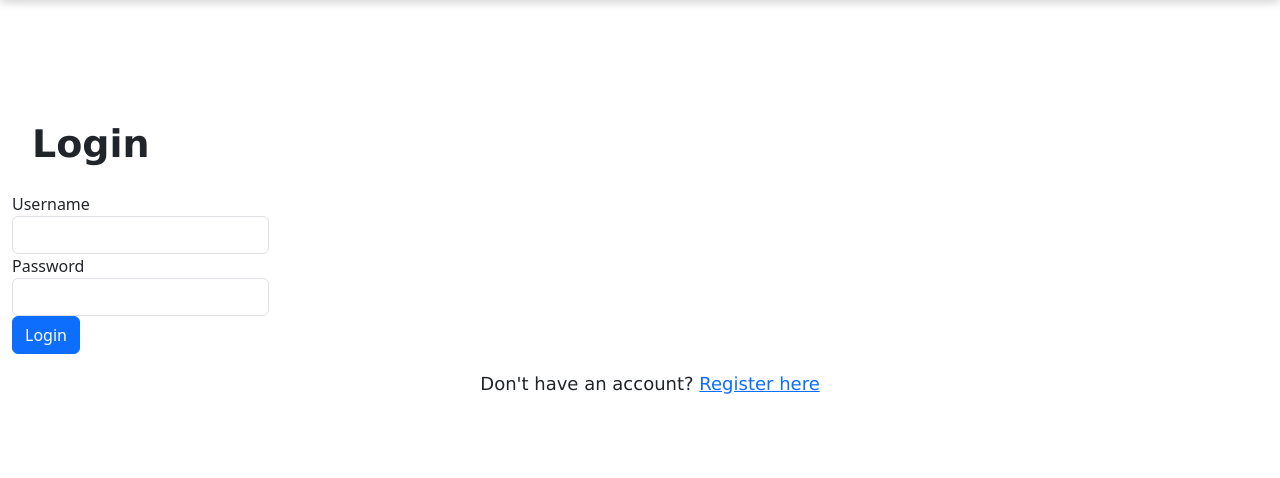
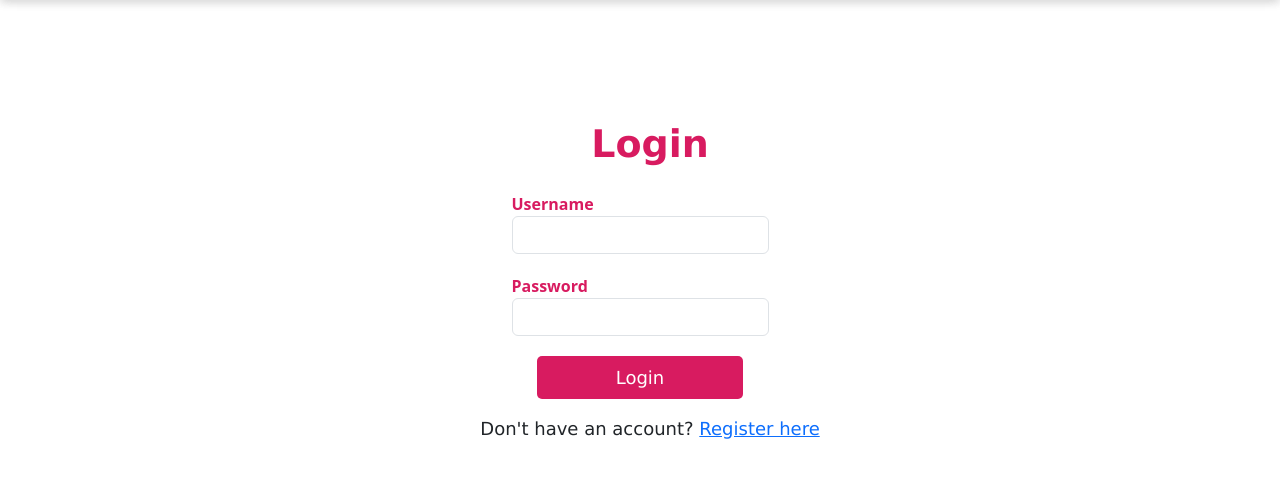
Before and after one commit to OMTPC/code-tutor, a Flask app: page /login in a window 1280 px wide. Shown: the part 102-580 px from the top of the page. Run offline with Flask 3, Linux system fonts and the light colour scheme.

Commit message:
refining pages

```diff
--- a/app.py
+++ b/app.py
@@ -5,21 +5,23 @@ from flask_sqlalchemy import SQLAlchemy
 from werkzeug.security import generate_password_hash, check_password_hash
 from sqlalchemy import func
 from flask_login import LoginManager, UserMixin, login_user, login_required, logout_user, current_user
+from flask_migrate import Migrate
 
 app = Flask(__name__)
 
-app.config['SECRET_KEY'] = 'Catianair25'
+app.config["SECRET_KEY"] = "Catianair25"
 
 
-app.config['SQLALCHEMY_DATABASE_URI'] = 'sqlite:///codetutorDB.db'  # This will create a file with your Db name
-app.config['SQLALCHEMY_TRACK_MODIFICATIONS'] = False  # To disable a feature we don't need
+app.config["SQLALCHEMY_DATABASE_URI"] = "sqlite:///codetutorDB.db"  # This will create a file with your Db name
+app.config["SQLALCHEMY_TRACK_MODIFICATIONS"] = False  # To disable a feature we don"t need
 
 db = SQLAlchemy(app)
+migrate = Migrate(app, db)
 
 # Initialize Flask-Login
 login_manager = LoginManager(app)
-login_manager.login_view = 'login'  # Redirect unauthorized users to the login page
-login_manager.login_message = 'Please log in to access this page.'
+login_manager.login_view = "login"  # Redirect unauthorized users to the login page
+login_manager.login_message = "Please log in to access this page."
 
 # Define the user_loader function that Flask-Login will use to load the user from the database
 @login_manager.user_loader
@@ -40,11 +42,11 @@ class User(UserMixin,db.Model):
         return check_password_hash(self.password_hash, password)
 
     def get_id(self):
-        # Return the unique identifier for the user (typically the 'userid')
+        # Return the unique identifier for the user (typically the "userid")
         return str(self.userid)
 
     def __repr__(self):
-        return f"User('{self.username}', '{self.email}')"
+        return f"User('{self.username}'', '{self.email}'')"
 
 @app.route("/")
 def home():
@@ -53,7 +55,7 @@ def home():
 
 
 #register route - to create a regioster page for user to register their details
-@app.route('/register', methods=['GET', 'POST'])
+@app.route("/register", methods=["GET", "POST"])
 def register():
     form = RegisterForm()  # Your form for registering users
 
@@ -61,8 +63,8 @@ def register():
         # Check if the user already exists based on email
         existing_user = User.query.filter_by(email=form.email.data).first()
         if existing_user:
-            flash('Email already registered. Please log in.', 'danger')
-            return redirect(url_for('login'))
+            flash("Email already registered. Please log in.", "danger")
+            return redirect(url_for("login"))
 
         # Hash the password using werkzeug.security
         hashed_password = generate_password_hash(form.password.data)
@@ -78,13 +80,13 @@ def register():
         try:
             db.session.add(new_user)  # Add the new user to the session
             db.session.commit()  # Commit the transaction to save the user
-            flash('Registration successful! You can now log in.', 'success')
-            return redirect(url_for('login'))  # Redirect to login page after successful registration
+            flash("Registration successful! You can now log in.", "success")
+            return redirect(url_for("login"))  # Redirect to login page after successful registration
         except Exception as e:
             db.session.rollback()  # Rollback in case of an error
-            flash(f'Error registering user: {e}', 'danger')
+            flash(f"Error registering user: {e}", "danger")
 
-    return render_template('register.html', form=form)  # Render the registration form
+    return render_template("register.html", form=form)  # Render the registration form
 
 
 
@@ -97,17 +99,26 @@ def login():
         if user and user.check_password(form.password.data):  # Check password
             login_user(user, remember=form.remember.data)  # Log the user in
             flash(f"Welcome back, {user.username}!", "success")
-            next_page = request.args.get('next')  # Redirect to the intended page
-            return redirect(next_page) if next_page else redirect(url_for('dashboard'))
+            next_page = request.args.get("next")  # Redirect to the intended page
+            return redirect(next_page) if next_page else redirect(url_for("dashboard"))
         else:
             flash("Invalid username or password. Please try again.", "danger")
     return render_template("login.html", form=form)
 
-@app.route('/dashboard')
+@app.route("/dashboard")
 @login_required  # Ensures the user is logged in before accessing the dashboard
 def dashboard():
     # Assuming you have a User model with a `username` attribute
-    return render_template('dashboard.html', username=current_user.username)
+    return render_template("dashboard.html", username=current_user.username)
+
+
+@app.route("/logout")
+@login_required  # Ensure the user is logged in before logging out
+def logout():
+    logout_user()  # Logs out the current user
+    flash("You have been logged out.", "success")  # Optionally, flash a message
+    return redirect(url_for("home"))  # Redirect to the home page or login page
+
 
 
 if __name__ == "__main__":
--- a/requirements.txt
+++ b/requirements.txt
@@ -6,6 +6,7 @@ dnspython==2.7.0
 email_validator==2.2.0
 Flask==3.1.0
 Flask-Login==0.6.3
+Flask-Migrate==4.1.0
 Flask-SQLAlchemy==3.1.1
 Flask-WTF==1.2.2
 greenlet==3.1.1
--- a/static/css/styles.css
+++ b/static/css/styles.css
@@ -371,3 +371,38 @@ body, html {
 .footer-bottom p {
     font-size: 14px; /* Smaller font size for the footer bottom paragraph */
 }
+
+/*login page style */
+
+.custom-login-button {
+    background-color: #D81B60 !important;  /* Match the secondary logo color */
+    color: white !important;               /* Text color white */
+    border: none !important;               /* Remove the default border */
+    font-family: Verdana, Geneva, Tahoma, sans-serif;
+    font-size: 18px !important;            /* Increase font size */
+    padding: 8px 79px !important;         /* Increase padding for button size */
+    height: auto !important;               /* Ensure the height adjusts to the content */
+    border-radius: 5px;                    /* Optional: Rounded corners */
+    text-align: center;                    /* Ensure text is centered */
+    display: center;                 /* Display the button inline */
+    display: block;                        /* Set display to block so it takes up full width */
+    margin: 15px auto 0;                   /* Center the button horizontally */
+    margin-top: 15px;
+}
+
+.my-4 {
+    color: #D81B60;
+    font-weight: bold;
+    text-align: center;
+}
+
+.form-group {
+    color: #D81B60;
+    margin-bottom: 20px; /* Optional: space between form elements */
+    text-align: center;
+    font-weight: bold;
+}
+
+.align {
+    text-align: left;
+}
--- a/templates/index.html
+++ b/templates/index.html
@@ -35,7 +35,10 @@
                     <span class="code-text">greet_user("John")</span>
                 </div>
                 <div class="line-number">5</div>
-                <div class="line-number">6</div>
+                <div class="typing">
+                  <span class="line-number">6</span>
+                  <span class="code-text">Hello, John</span>
+              </div>
             </div>
         </section>
 
--- a/templates/login.html
+++ b/templates/login.html
@@ -8,14 +8,14 @@
     <form method="POST" action="{{ url_for("login") }}">
         {{ form.hidden_tag() }}
         <div class="form-group">
-            <label for = "username">Username</lable>
+            <label class="align" for = "username">Username</lable>
             {{ form.username(class="form-control") }}
         </div>
         <div class="form-group">
-            <label for = "password">Password</lable>
+            <label class="align" for = "password">Password</lable>
             {{ form.password(class="form-control") }}
         </div>
-        <button type="sumit" class="btn btn-primary">Login</button>
+        <button type="sumit" class="custom-login-button">Login</button>
         <!-- Inside the login form -->
         <div class="text-center mt-3">
             <p>Don't have an account? <a href="{{ url_for('register') }}">Register here</a></p>
--- a/templates/register.html
+++ b/templates/register.html
@@ -3,6 +3,7 @@
 {% block title %}Register{% endblock %}
 
 {% block content %}
+<div class="container">
     <h1 class="my-4">Register</h1>
     <form method="POST" action="{{ url_for('register') }}">
         {{ form.hidden_tag() }}
@@ -22,10 +23,11 @@
             <label for="confirm_password">Confirm Password</label>
             {{ form.confirm_password(class="form-control") }}
         </div>
-        <button type="submit" class="btn btn-success">Register</button>
+        <button type="submit" class="custom-login-button">Register</button>
         <!-- Inside the register form -->
         <div class="text-center mt-3">
             <p>Already have an account? <a href="{{ url_for('login') }}">Login here</a></p>
         </div>
     </form>
+</div>
 {% endblock %}
```
Also changed, not shown: instance/codetutorDB.db.
